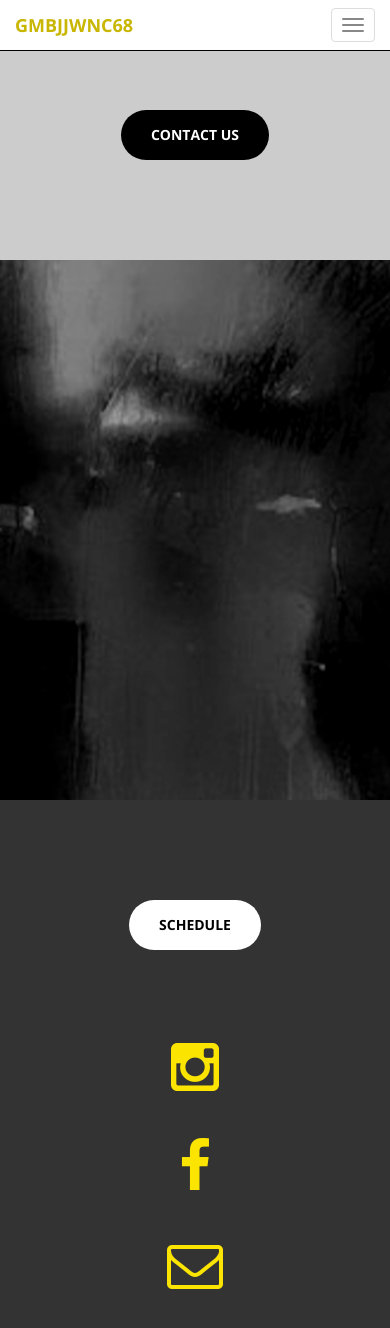
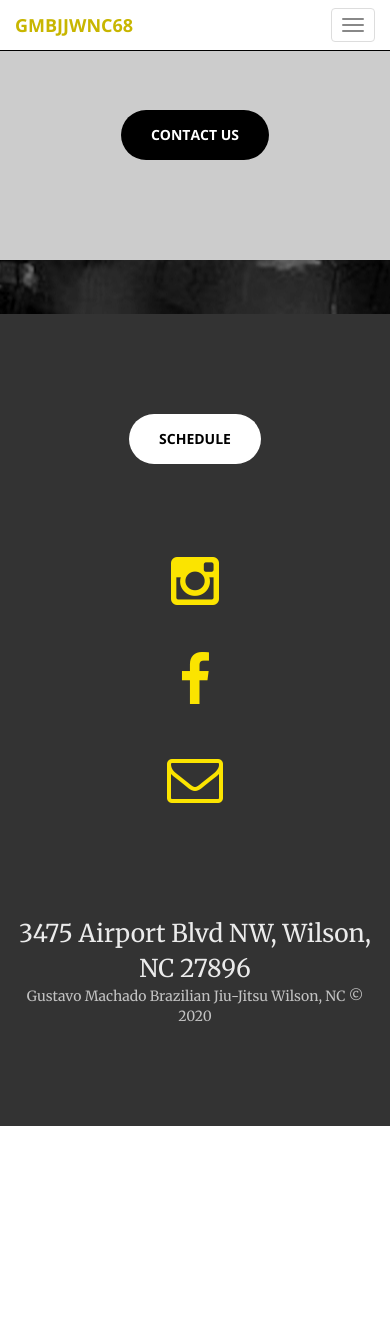
Before and after one commit to gmbjjwnc68/gmbjjwnc68.github.io, a Jekyll site: the page built from index.html, in a window 390 px wide and 1400 px high, scrolled down 3356 px. Shown: the top 1328 px of the window. Built offline with Jekyll 4.4.1, drawn with Linux system fonts in a browser that asks for light colours; after the commit the page ends 4482 px from its top, so only the background shows below that.

Commit message:
Test footer height for mobile

```diff
--- a/_includes/portfolio2.html
+++ b/_includes/portfolio2.html
@@ -4,8 +4,8 @@
         <style>
             h4 {
               width: 100%;
+              height: 3em;
               /*min-height: 90%;*/
-              min-height: 30em;
               margin: 0;
               background-attachment: scroll;
               /*background-size: cover;*/
@@ -18,7 +18,7 @@
             }
             @media (min-width: 768px){
               h4 {
-                height: 3em;
+                height: 30em;
                 background-attachment: fixed;
               }
             }
```
